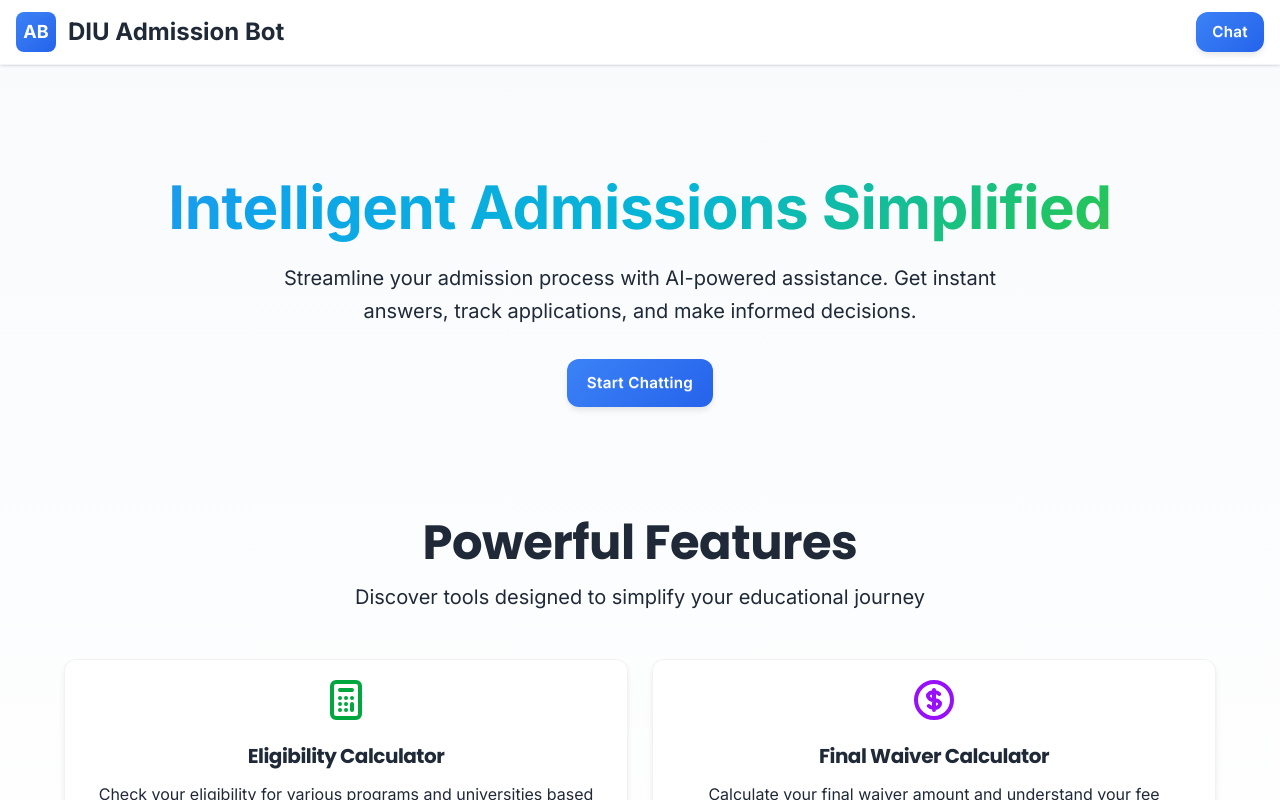
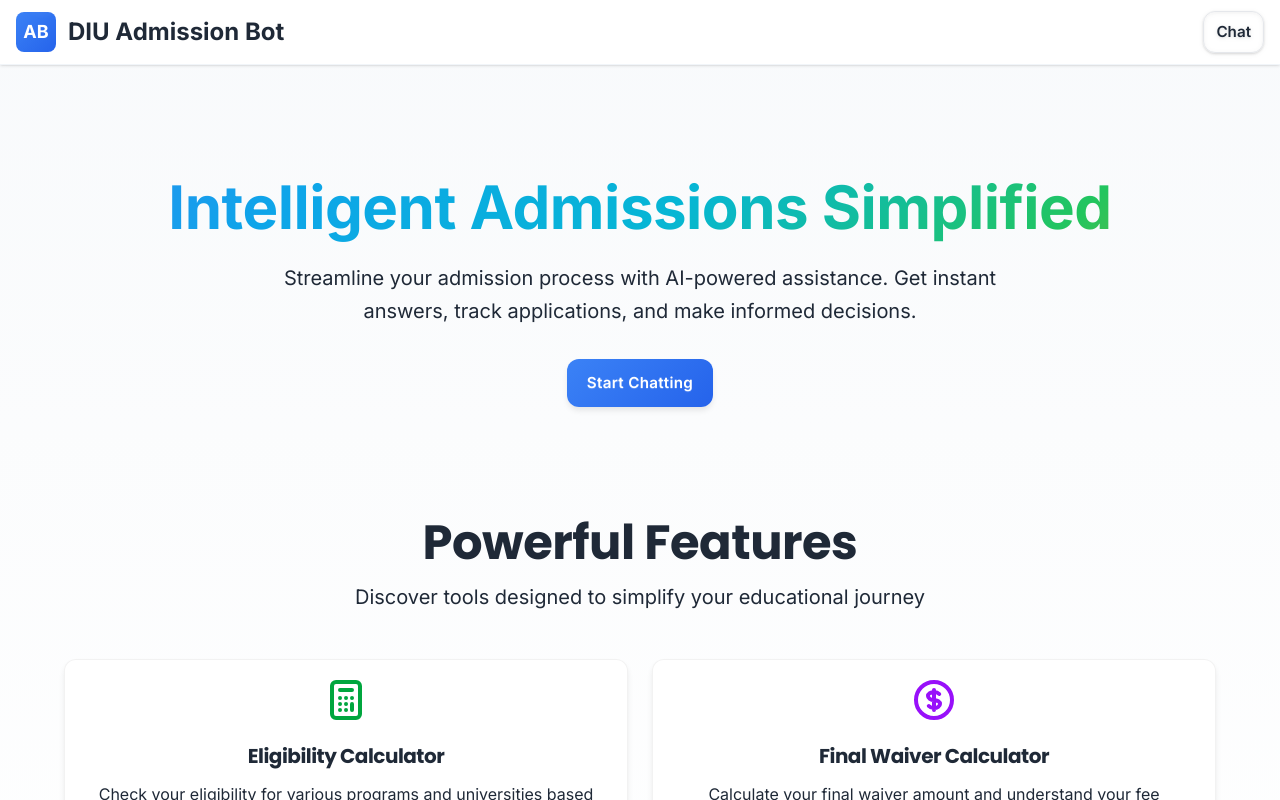
Before and after one commit to mdashraful24/admission-bot-client, a React (Vite) app: page / in a window 1280 px wide. Shown: the top 800 px of the page. Built offline with nearby package versions, Linux system fonts and the light colour scheme; no server answers.

Commit message:
updated chat button in navbar

```diff
--- a/src/shared/Navbar.jsx/Navbar.jsx
+++ b/src/shared/Navbar.jsx/Navbar.jsx
@@ -63,7 +63,7 @@ const Navbar = () => {
                             )}
                         </div>
 
-                        <Link to="/chat" className="btn btn-primary">Chat</Link>
+                        <Link to="/chat" className="px-3 py-2 font-semibold text-[0.95rem] border border-gray-200 rounded-xl drop-shadow shadow hover:bg-linear-to-r from-blue-50 to-blue-100">Chat</Link>
 
                         {/* Menu Button */}
                         {!isHomePage && (
```
